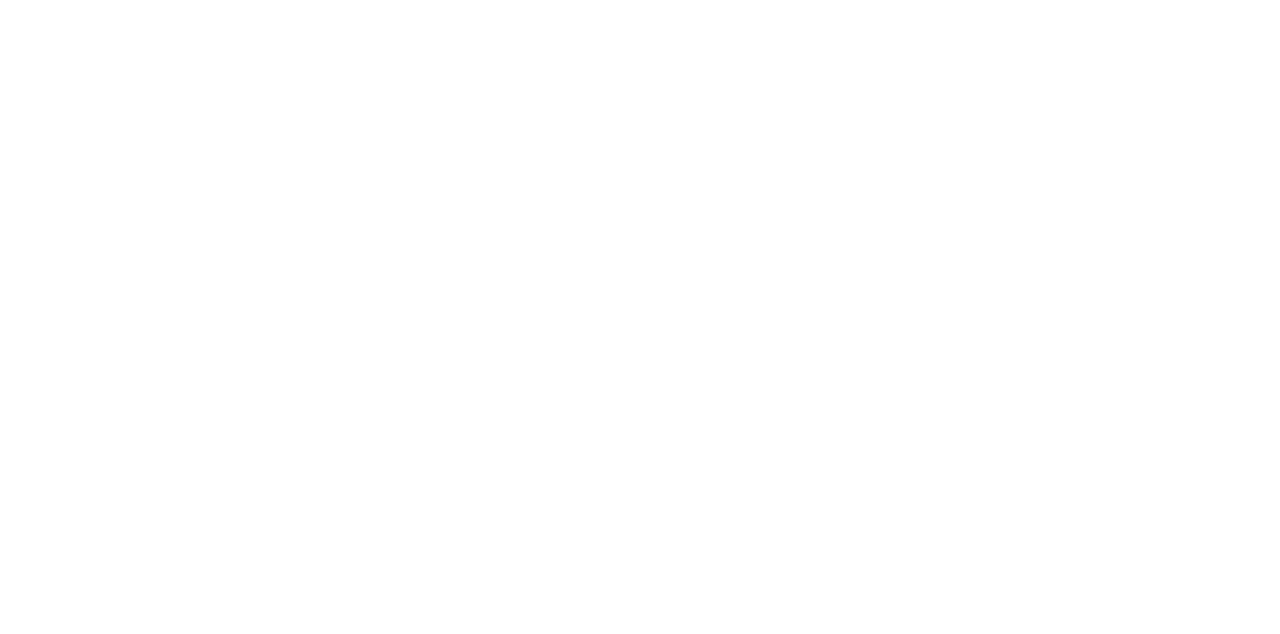
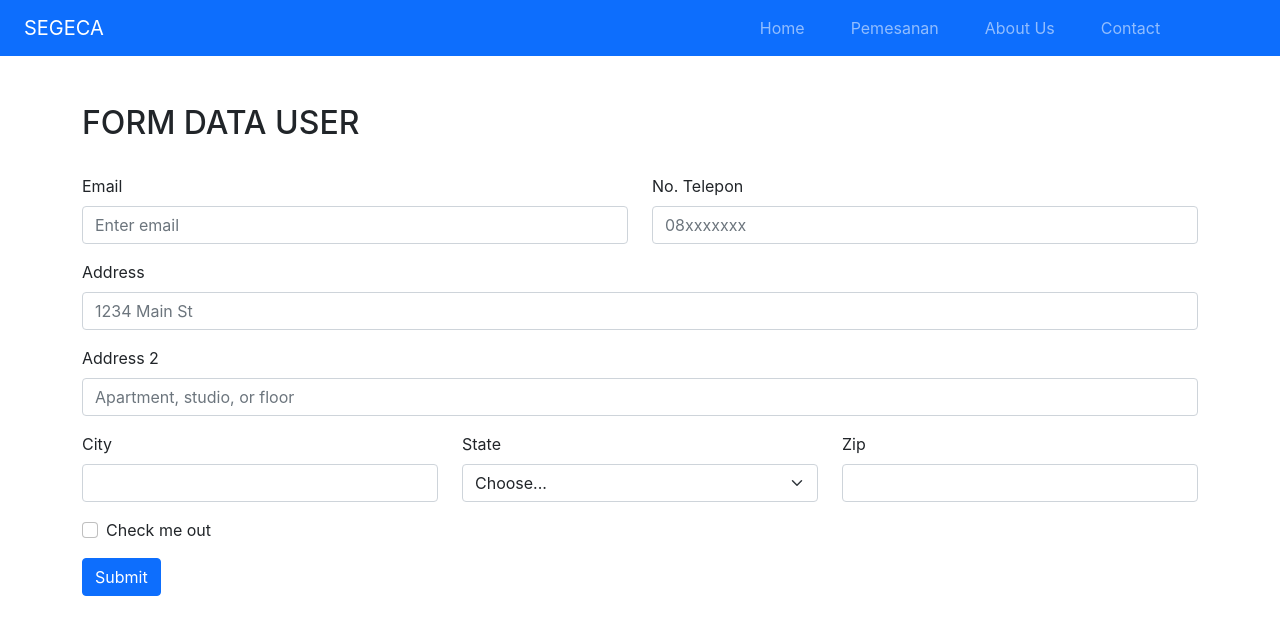
Before and after one commit to hafid29/SeGeCa_frontend, a React (Create React App) app: page /formdatauser in a window 1280 px wide. Shown: the top 634 px of the page. Built offline with nearby package versions, Linux system fonts and the light colour scheme.

Commit message:
tambah-form-data-user

```diff
--- a/src/view/DashboardUser/index.js
+++ b/src/component/header.User.js
@@ -11,8 +11,7 @@ import {
   NavBrand,
   NavMenu,
 } from "react-bootstrap";
-import LoginImage from "../../assets/login_image.jpeg";
-const ViewDashboardUser = () => {
+const HeaderUser = (props) => {
   return (
     <>
       <Row>
@@ -40,23 +39,7 @@ const ViewDashboardUser = () => {
           </Col>
         </Navbar>
       </Row>
-      <Row>
-        <Col md={6}>
-          <Row>
-            <Col>
-              <img src={LoginImage} />
-            </Col>
-            <Col>
-              <img src={LoginImage} />
-            </Col>
-          </Row>
-        </Col>
-        <Col md={6}>
-          Event info
-          <img src={LoginImage}/>
-        </Col>
-      </Row>
     </>
   );
 };
-export default ViewDashboardUser;
+export default HeaderUser;
--- a/src/component/index.js
+++ b/src/component/index.js
@@ -1,3 +1,4 @@
 import ComponentHeader from './header';
+import HeaderUser from './header.User';
 
-export {ComponentHeader};
+export {ComponentHeader, HeaderUser};
--- a/src/route/index.js
+++ b/src/route/index.js
@@ -4,7 +4,7 @@ import {
   Switch,
   Route,
 } from "react-router-dom";
-import { HomeView, Login, Register } from "../view";
+import { HomeView, Login, Register, FormDataUser } from "../view";
 import ViewDashboard from "../view/Dashboard";
 import { ViewDashboardUser } from "../view";
 const Routes = () => {
@@ -25,6 +25,9 @@ const Routes = () => {
       <Route path="/dashboarduser">
         <ViewDashboardUser></ViewDashboardUser>
       </Route>
+      <Route path="/formdatauser">
+        <FormDataUser></FormDataUser>
+      </Route>
     </Switch>
   );
 };
--- /dev/null
+++ b/src/view/dashboard.User/index.js
@@ -0,0 +1,39 @@
+import {
+  Form,
+  Button,
+  Navbar,
+  Container,
+  Row,
+  Col,
+  NavDropdown,
+  Card,
+  Nav,
+  NavBrand,
+  NavMenu,
+} from "react-bootstrap";
+import LoginImage from "../../assets/login_image.jpeg";
+import {HeaderUser} from "../../component";
+const ViewDashboardUser = () => {
+  return (
+    <>
+    <HeaderUser></HeaderUser>
+      <Row>
+        <Col md={6}>
+          <Row>
+            <Col>
+              <img src={LoginImage} />
+            </Col>
+            <Col>
+              <img src={LoginImage} />
+            </Col>
+          </Row>
+        </Col>
+        <Col md={6}>
+          Event info
+          <img src={LoginImage} />
+        </Col>
+      </Row>
+    </>
+  );
+};
+export default ViewDashboardUser;
--- /dev/null
+++ b/src/view/form.Data.User/index.js
@@ -0,0 +1,77 @@
+import {
+  Form,
+  Button,
+  Navbar,
+  Container,
+  Row,
+  Col,
+  NavDropdown,
+  Card,
+  Nav,
+} from "react-bootstrap";
+import { HeaderUser } from "../../component";
+const FormDataUser = () => {
+  return (
+    <>
+      <HeaderUser></HeaderUser>
+      <br />
+      <br />
+      <Container>
+        <h2>FORM DATA USER</h2>
+        <br />
+        <Form>
+          <Row className="mb-3">
+            <Form.Group as={Col} controlId="formGridEmail">
+              <Form.Label>Email</Form.Label>
+              <Form.Control type="email" placeholder="Enter email" />
+            </Form.Group>
+
+            <Form.Group as={Col}>
+              <Form.Label>No. Telepon</Form.Label>
+              <Form.Control type="text" placeholder="08xxxxxxx" />
+            </Form.Group>
+          </Row>
+
+          <Form.Group className="mb-3" controlId="formGridAddress1">
+            <Form.Label>Address</Form.Label>
+            <Form.Control placeholder="1234 Main St" />
+          </Form.Group>
+
+          <Form.Group className="mb-3" controlId="formGridAddress2">
+            <Form.Label>Address 2</Form.Label>
+            <Form.Control placeholder="Apartment, studio, or floor" />
+          </Form.Group>
+
+          <Row className="mb-3">
+            <Form.Group as={Col} controlId="formGridCity">
+              <Form.Label>City</Form.Label>
+              <Form.Control />
+            </Form.Group>
+
+            <Form.Group as={Col} controlId="formGridState">
+              <Form.Label>State</Form.Label>
+              <Form.Select defaultValue="Choose...">
+                <option>Choose...</option>
+                <option>...</option>
+              </Form.Select>
+            </Form.Group>
+
+            <Form.Group as={Col} controlId="formGridZip">
+              <Form.Label>Zip</Form.Label>
+              <Form.Control />
+            </Form.Group>
+          </Row>
+
+          <Form.Group className="mb-3" id="formGridCheckbox">
+            <Form.Check type="checkbox" label="Check me out" />
+          </Form.Group>
+
+          <Button variant="primary" type="submit">
+            Submit
+          </Button>
+        </Form>
+      </Container>
+    </>
+  );
+};
+export default FormDataUser;
--- a/src/view/index.js
+++ b/src/view/index.js
@@ -2,6 +2,7 @@ import Login from './login'
 import HomeView from './Home'
 import Register from './register'
 import ViewDashboard from './Dashboard'
-import ViewDashboardUser from './DashboardUser'
+import ViewDashboardUser from './dashboard.User'
+import FormDataUser from './form.Data.User'
 
-export {Login,HomeView,ViewDashboard,Register,ViewDashboardUser}
+export {Login,HomeView,ViewDashboard,Register,ViewDashboardUser,FormDataUser}
```
